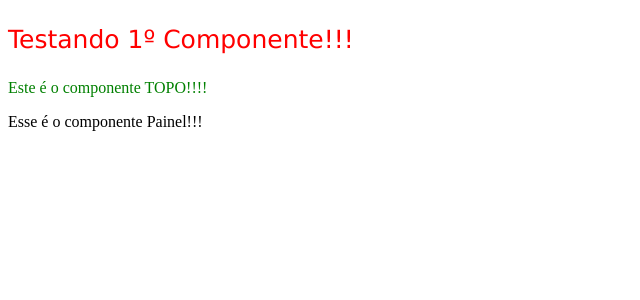
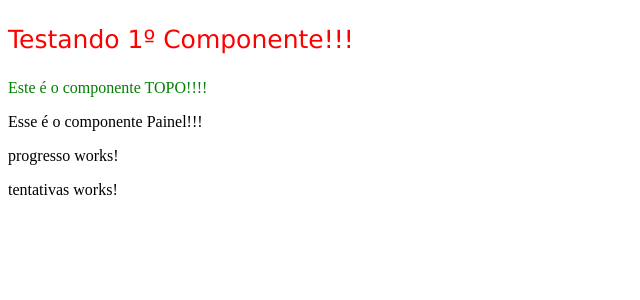
Before and after one commit to 3nelsonjunior/Angular4, an Angular app: page / in a window 1280 px wide. Shown: the top 300 px of the page, without its empty margins (0-640 px from the left). Built offline with nearby package versions, Linux system fonts and the light colour scheme.

Commit message:
Adicionando components progresso e tentativas - AULA 44

```diff
--- a/src/app/app.module.ts
+++ b/src/app/app.module.ts
@@ -5,13 +5,17 @@ import { HttpModule } from '@angular/http';
 
 import { AppComponent } from './app.component';
 import { TopoComponent } from './topo/topo.component';
-import { PainelComponent } from './painel/painel.component'; //criado durante a aula
+import { PainelComponent } from './painel/painel.component';
+import { TentativasComponent } from './tentativas/tentativas.component';
+import { ProgressoComponent } from './progresso/progresso.component'; //criado durante a aula
 
 @NgModule({
   declarations: [
     AppComponent,
     TopoComponent,
-    PainelComponent, //criado durante a aula
+    PainelComponent,
+    TentativasComponent,
+    ProgressoComponent, //criado durante a aula
   ],
   imports: [
     BrowserModule,
--- a/src/app/painel/painel.component.html
+++ b/src/app/painel/painel.component.html
@@ -1,3 +1,5 @@
 <p>
   Esse é o componente Painel!!!
 </p>
+<app-progresso></app-progresso>
+<app-tentativas></app-tentativas>
```
